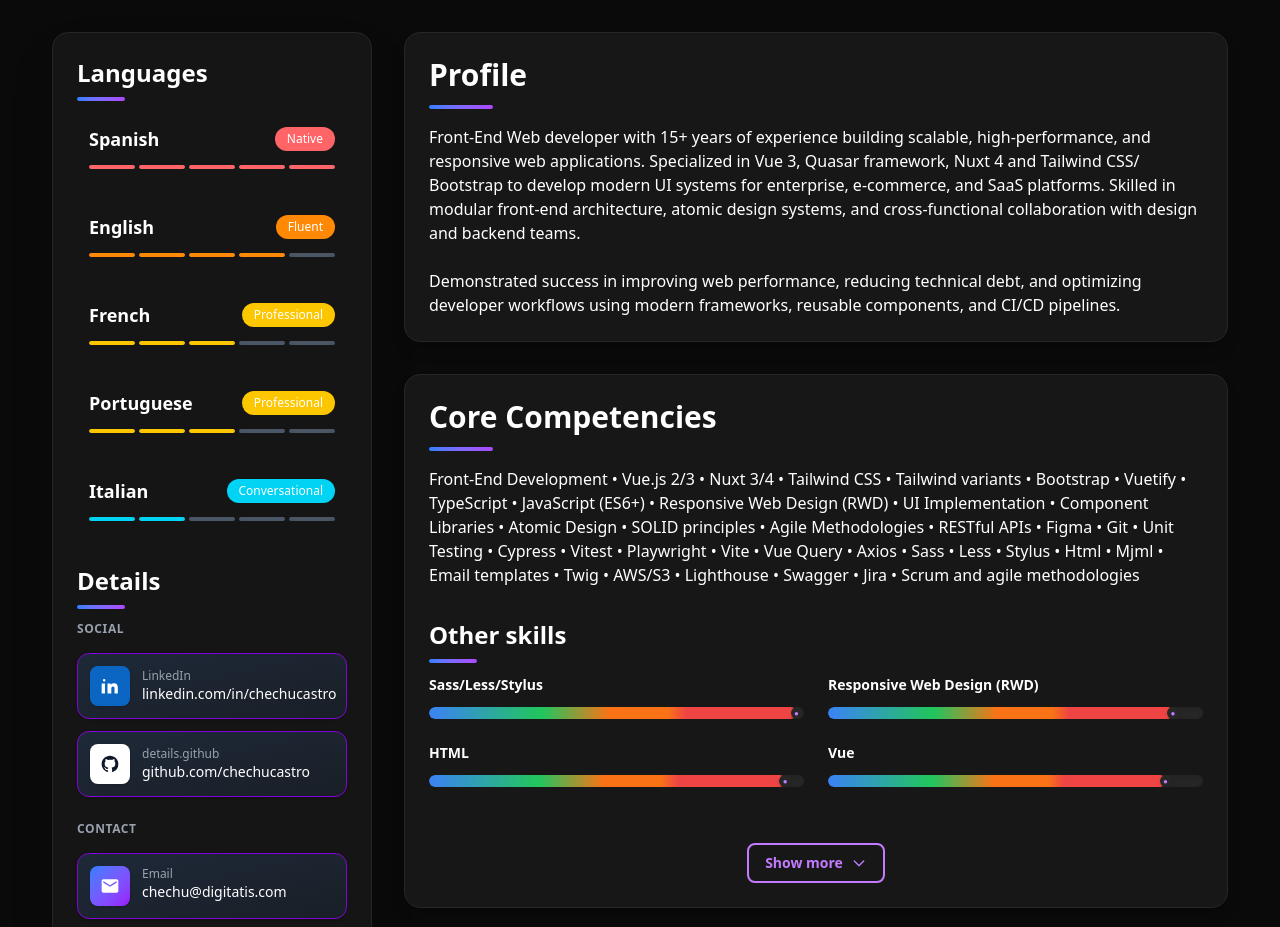
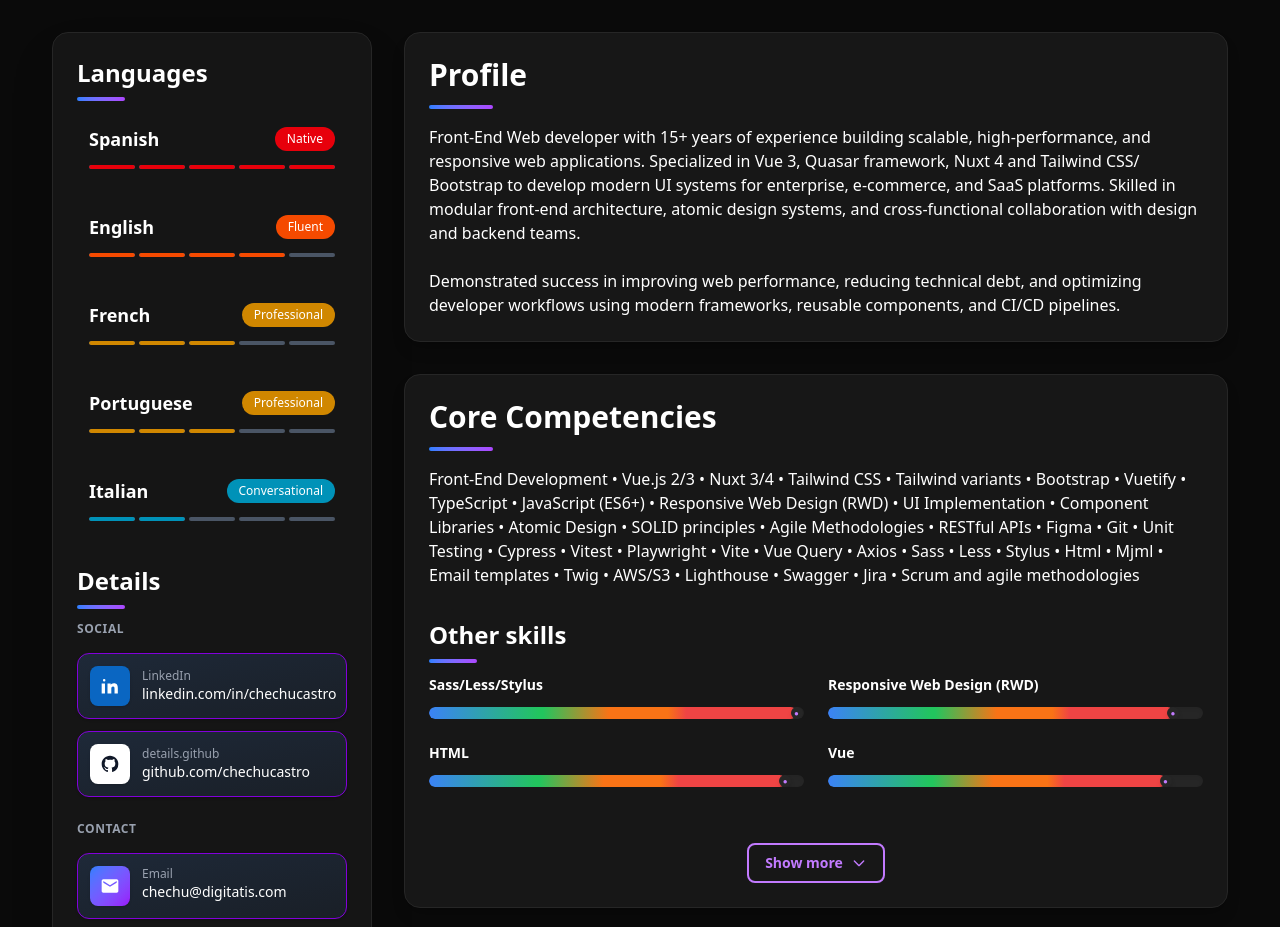
Before and after one commit to chechucastro/myCV, a Vue app: page / in a window 1280 px wide. Shown: the part 800-1727 px from the top of the page. Built offline with nearby package versions, Linux system fonts and the light colour scheme.

Commit message:
Fix accessibility issues: robots.txt validation and language section contrast

```diff
--- a/src/composables/useFormatters.ts
+++ b/src/composables/useFormatters.ts
@@ -47,11 +47,11 @@ export function useFormatters() {
    */
   const getLanguageLevelColor = (level: LanguageLevel): string => {
     const colorMap: Record<LanguageLevel, string> = {
-      Native: 'bg-red-500 dark:bg-red-400',
-      Fluent: 'bg-orange-500 dark:bg-orange-400',
-      Professional: 'bg-yellow-500 dark:bg-yellow-400',
-      Conversational: 'bg-cyan-500 dark:bg-cyan-400',
-      Basic: 'bg-blue-500 dark:bg-blue-400',
+      Native: 'bg-red-500 dark:bg-red-600',
+      Fluent: 'bg-orange-500 dark:bg-orange-600',
+      Professional: 'bg-yellow-500 dark:bg-yellow-600',
+      Conversational: 'bg-cyan-500 dark:bg-cyan-600',
+      Basic: 'bg-blue-500 dark:bg-blue-600',
     }
     return colorMap[level]
   }
```
Also changed, not shown: public/robots.txt.
